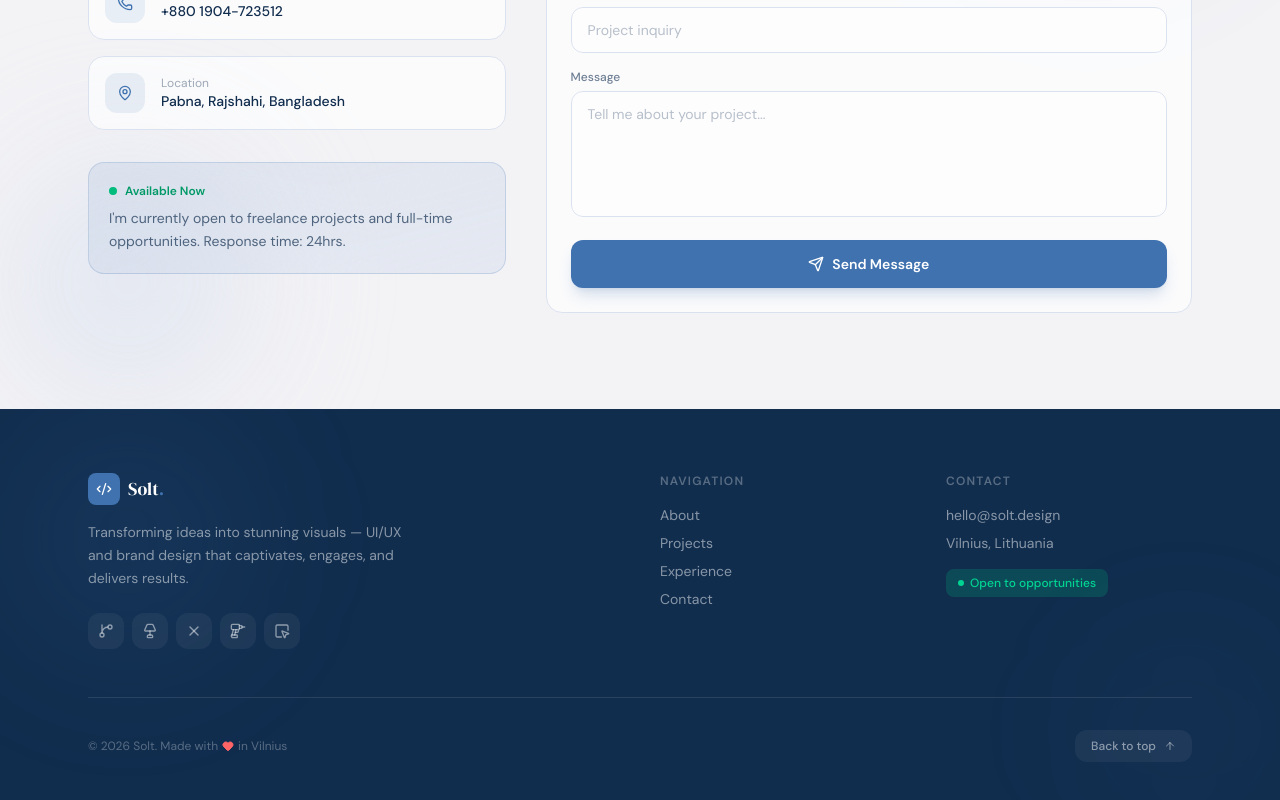
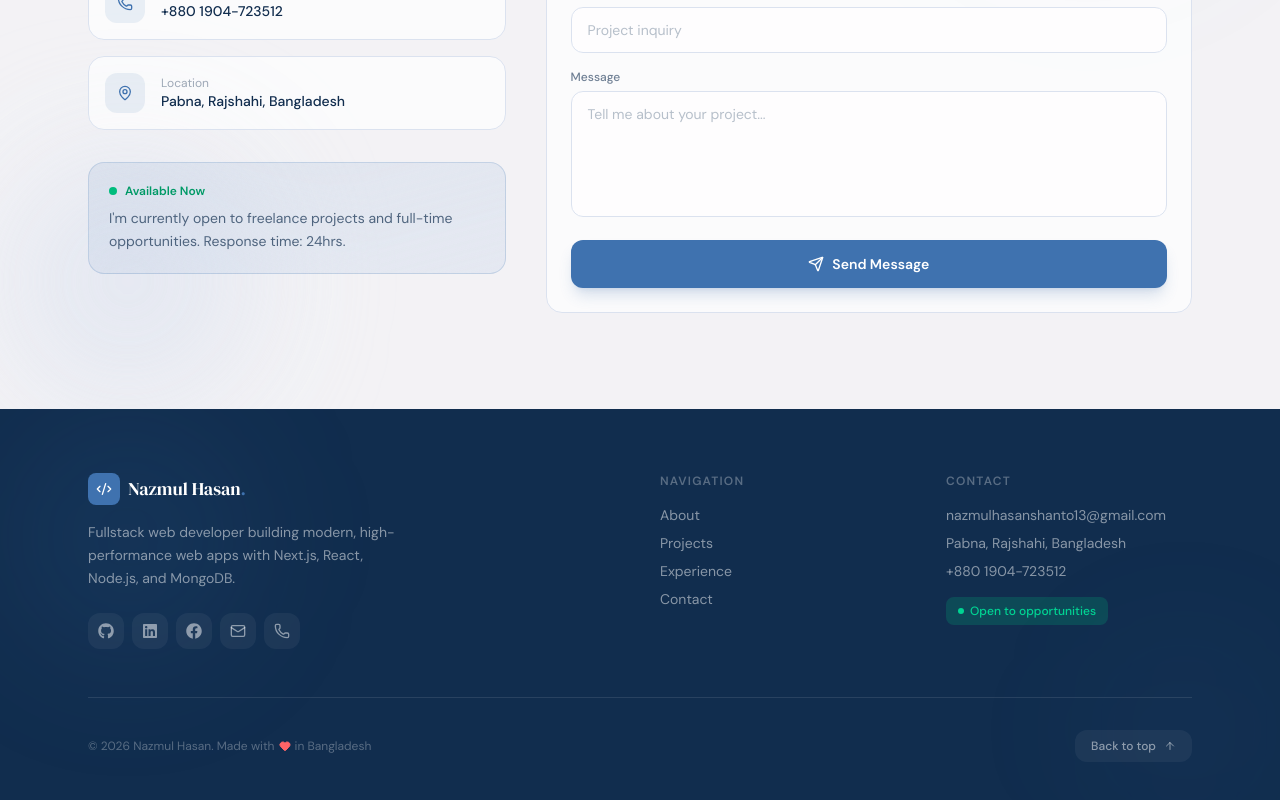
Before and after one commit to NazmulHasan18/portfolio-next-level, a Next.js app: page / in a window 1280 px wide. Shown: the part 5105-5905 px from the top of the page. Built offline with nearby package versions, Linux system fonts and the light colour scheme.

Commit message:
update footer with personal information, social links, and description

```diff
--- a/src/components/Footer.tsx
+++ b/src/components/Footer.tsx
@@ -1,14 +1,15 @@
 "use client";
 
 import { motion } from "framer-motion";
-import { GitBranch, LampIcon, X, Drill, Inspect, ArrowUp, Code2, Heart } from "lucide-react";
+import { Mail, Phone, ArrowUp, Code2, Heart } from "lucide-react";
+import { FaFacebook, FaGithub, FaLinkedin } from "react-icons/fa";
 
 const socials = [
-  { icon: GitBranch, href: "https://github.com", label: "GitHub" },
-  { icon: LampIcon, href: "https://linkedin.com", label: "LinkedIn" },
-  { icon: X, href: "https://twitter.com", label: "Twitter" },
-  { icon: Drill, href: "https://dribbble.com", label: "Dribbble" },
-  { icon: Inspect, href: "https://instagram.com", label: "Instagram" },
+  { icon: FaGithub, href: "https://github.com/NazmulHasan18", label: "GitHub" },
+  { icon: FaLinkedin, href: "https://www.linkedin.com/in/nazmul-hasan-shanto-a67041182/", label: "LinkedIn" },
+  { icon: FaFacebook, href: "https://www.facebook.com/smnazmul.hasan.1829", label: "Facebook" },
+  { icon: Mail, href: "mailto:nazmulhasanshanto13@gmail.com", label: "Email" },
+  { icon: Phone, href: "tel:+8801904723512", label: "Phone" },
 ];
 
 const links = [
@@ -36,12 +37,12 @@ export default function Footer() {
                 <Code2 className="w-4 h-4 text-white" />
               </div>
               <span className="font-display text-lg">
-                Solt<span className="text-[#3F72AF]">.</span>
+                Nazmul Hasan<span className="text-[#3F72AF]">.</span>
               </span>
             </div>
             <p className="font-body text-sm text-white/50 max-w-xs leading-relaxed mb-6">
-              Transforming ideas into stunning visuals — UI/UX and brand design that captivates, engages, and
-              delivers results.
+              Fullstack web developer building modern, high-performance web apps with Next.js, React, Node.js,
+              and MongoDB.
             </p>
             <div className="flex gap-2">
               {socials.map(({ icon: Icon, href, label }) => (
@@ -86,12 +87,18 @@ export default function Footer() {
             </p>
             <div className="space-y-2">
               <a
-                href="mailto:hello@solt.design"
+                href="mailto:nazmulhasanshanto13@gmail.com"
                 className="block font-body text-sm text-white/50 hover:text-white transition-all"
               >
-                hello@solt.design
+                nazmulhasanshanto13@gmail.com
               </a>
-              <p className="font-body text-sm text-white/50">Vilnius, Lithuania</p>
+              <p className="font-body text-sm text-white/50">Pabna, Rajshahi, Bangladesh</p>
+              <a
+                href="tel:+8801904723512"
+                className="block font-body text-sm text-white/50 hover:text-white transition-all"
+              >
+                +880 1904-723512
+              </a>
               <div className="pt-2">
                 <span className="inline-flex items-center gap-1.5 px-3 py-1.5 rounded-lg bg-emerald-500/20 text-emerald-400 text-xs font-medium">
                   <span className="relative flex h-1.5 w-1.5">
@@ -108,8 +115,8 @@ export default function Footer() {
         {/* Divider + bottom */}
         <div className="pt-8 border-t border-white/10 flex flex-col sm:flex-row items-center justify-between gap-4">
           <p className="font-body text-xs text-white/30 flex items-center gap-1">
-            © {new Date().getFullYear()} Solt. Made with{" "}
-            <Heart className="w-3 h-3 text-red-400 fill-red-400" /> in Vilnius
+            © {new Date().getFullYear()} Nazmul Hasan. Made with{" "}
+            <Heart className="w-3 h-3 text-red-400 fill-red-400" /> in Bangladesh
           </p>
 
           <motion.button
```
